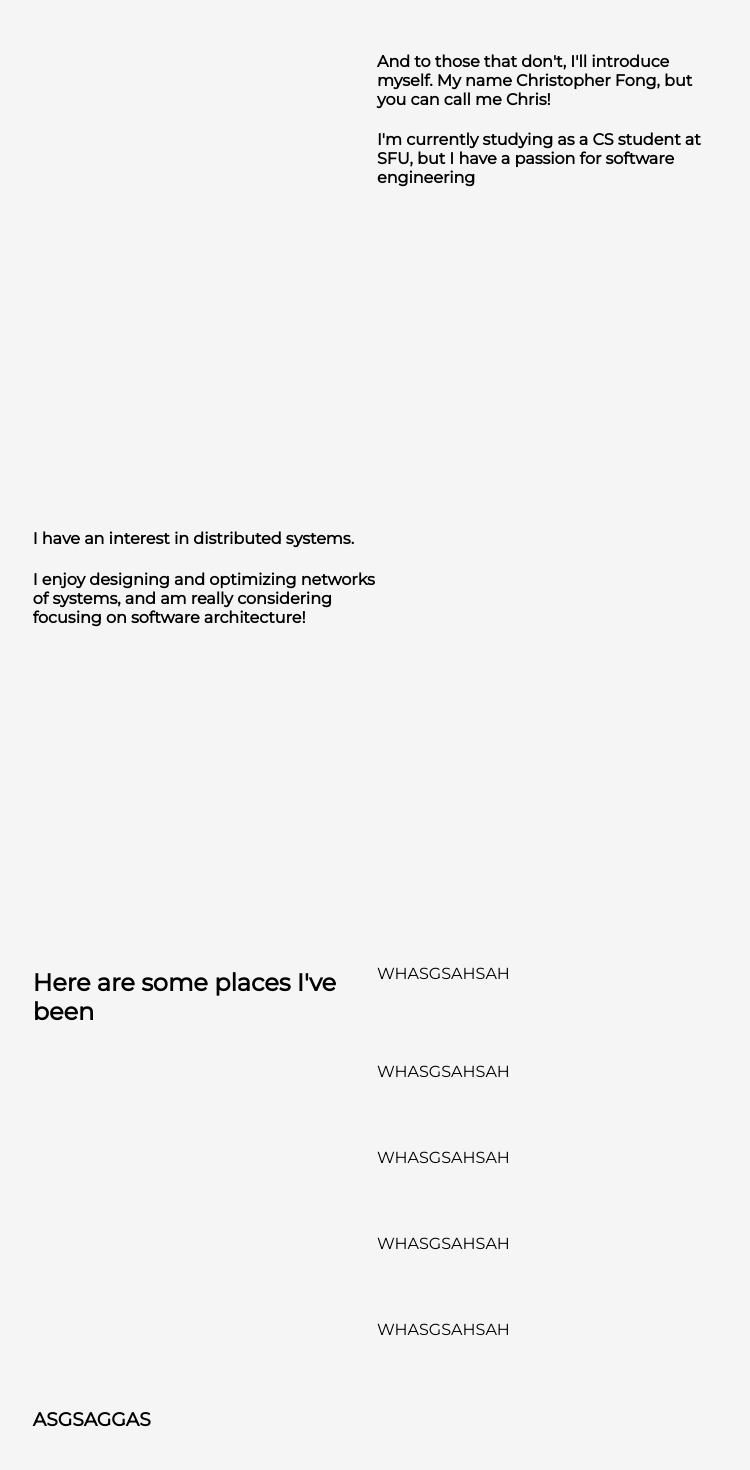
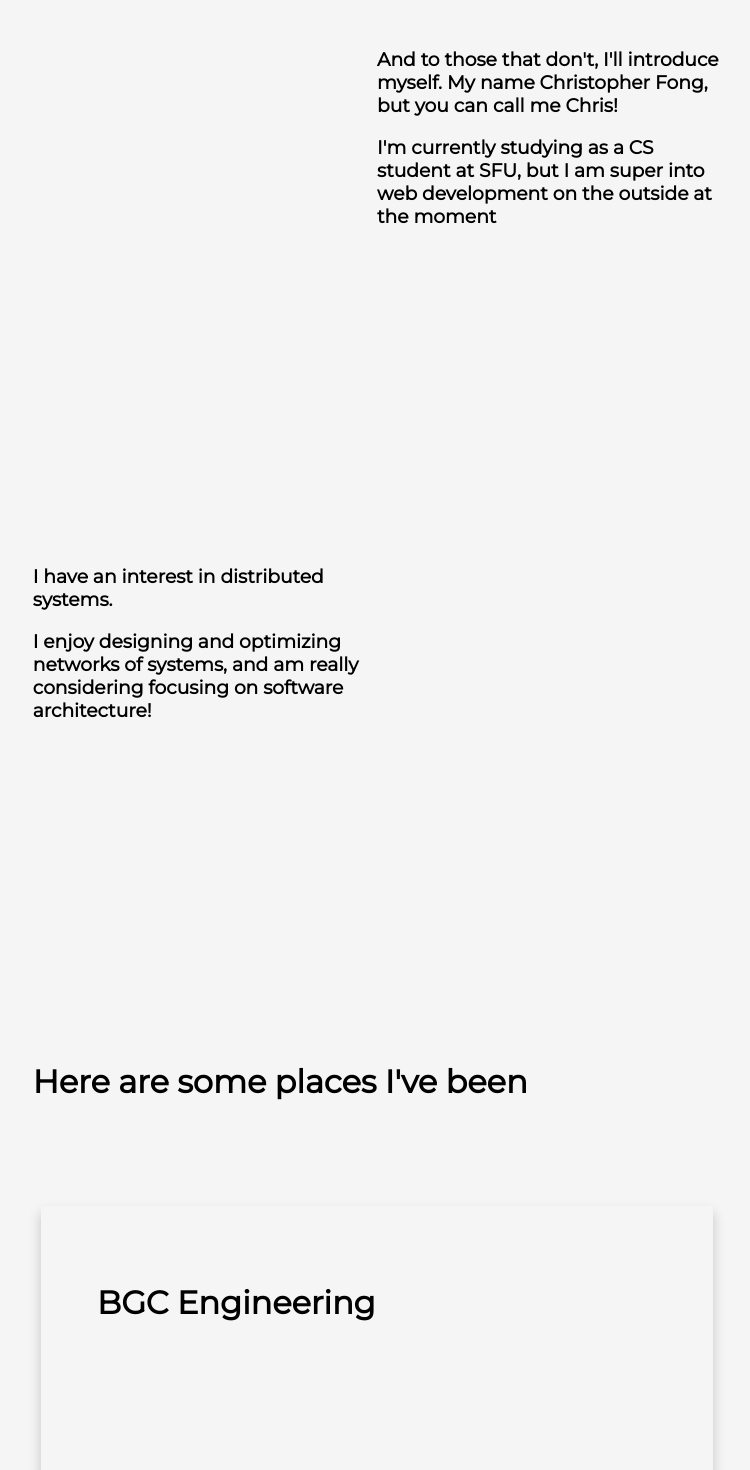
Before and after one commit to ChrisFong604/ChrisCodes, a React (Create React App) app: page / in a window 1280 px wide. Shown: the part 1280-2750 px from the top of the page, without its empty margins (263-1013 px from the left). Built offline with nearby package versions, Linux system fonts and the light colour scheme.

Commit message:
Experiences card updated

```diff
--- a/src/components/App.js
+++ b/src/components/App.js
@@ -1,6 +1,7 @@
 import React from "react";
 import Landing from "./sections/Landing/Landing";
 import Intro from "./sections/Intro/Intro";
+import Experiences from "./sections/Experiences/Experiences";
 
 import "../index.css";
 
--- /dev/null
+++ b/src/components/sections/Experiences/Experiences.js
@@ -0,0 +1,68 @@
+import React, { useEffect, useState } from "react";
+import { useSpring, a } from "react-spring";
+
+import styles from "./FlipCard.module.css";
+import ExperiencesJSON from "../../../resources/experiences.json";
+
+function ExperienceCard({ experience, id }) {
+	const [flipped, setFlip] = useState(false);
+
+	const { transform, opacity } = useSpring({
+		opacity: flipped ? 1 : 0,
+		transform: `perspective(600px) rotateX(${flipped ? 180 : 0}deg)`,
+		config: { mass: 5, tension: 350, friction: 80 },
+	});
+
+	return (
+		<>
+			<div
+				key={id}
+				data-aos="fade-left"
+				className={styles.flipcontainer}
+				onClick={() => setFlip((state) => !state)}
+			>
+				<a.div
+					className={`${styles.card} ${styles.description}`}
+					style={{ opacity: opacity.to((o) => 1 - o), transform }}
+				>
+					<h1>{experience.organization}</h1>
+				</a.div>
+				<a.div
+					className={`${styles.card} ${styles.description}`}
+					style={{
+						opacity,
+						transform,
+						rotateX: "180deg",
+					}}
+				>
+					<h4>{experience.description}</h4>
+				</a.div>
+			</div>
+		</>
+	);
+}
+function Experiences() {
+	const [experiences, setExperiences] = useState([]);
+
+	useEffect(() => {
+		setExperiences(ExperiencesJSON);
+	}, [experiences]);
+
+	return (
+		<>
+			<div
+				data-aos="fade-right"
+				data-aos-delay="500"
+				data-aos-easing="ease-in-out"
+				data-aos-duration="1250"
+			>
+				<h1>Here are some places I've been</h1>
+			</div>
+			{experiences.map((experience, index) => (
+				<ExperienceCard experience={experience} id={index} />
+			))}
+		</>
+	);
+}
+
+export default Experiences;
--- /dev/null
+++ b/src/components/sections/Experiences/FlipCard.module.css
@@ -0,0 +1,21 @@
+.flipcontainer {
+	grid-column: 2;
+	grid-column: auto;
+	box-sizing: border-box;
+	display: flex;
+	align-items: center;
+	justify-content: center;
+}
+
+.card {
+	position: absolute;
+	max-width: 800px;
+	max-height: 800px;
+	width: 560px;
+	height: 320px;
+	padding: 3.5rem;
+	cursor: pointer;
+	will-change: transform, opacity;
+	box-shadow: 0 7px 12px 0 rgba(0, 0, 0, 0.2);
+	box-shadow: 3px black;
+}
--- a/src/components/sections/Intro/Intro.js
+++ b/src/components/sections/Intro/Intro.js
@@ -1,7 +1,5 @@
-import React from "react";
-import FlipCard from "../../ui/flipcard/FlipCard";
+import Experiences from "../Experiences/Experiences";
 import styles from "./styles/Intro.module.css";
-
 function Intro() {
 	return (
 		<div className={styles.intro_container}>
@@ -12,7 +10,7 @@ function Intro() {
 				data-aos-easing="ease-in-out"
 				data-aos-duration="1250"
 			>
-				<h4 className="left_side">What's up to those that know me </h4>
+				<h3 className="left_side">What's up to those that know me </h3>
 				<h2 className="left_side">&#9995;</h2>
 			</div>
 
@@ -24,14 +22,14 @@ function Intro() {
 				data-aos-duration="1250"
 			>
 				<div className="right_side">
-					<h4>
+					<h3>
 						And to those that don't, I'll introduce myself. My name Christopher
 						Fong, but you can call me Chris!{" "}
-					</h4>
-					<h4>
-						I'm currently studying as a CS student at SFU, but I have a passion
-						for software engineering
-					</h4>
+					</h3>
+					<h3>
+						I'm currently studying as a CS student at SFU, but I am super into
+						web development on the outside at the moment
+					</h3>
 				</div>
 			</div>
 
@@ -43,29 +41,14 @@ function Intro() {
 				data-aos-duration="1250"
 			>
 				<div className="left_side">
-					<h4>I have an interest in distributed systems.</h4>
-					<h4>
+					<h3>I have an interest in distributed systems.</h3>
+					<h3>
 						I enjoy designing and optimizing networks of systems, and am really
 						considering focusing on software architecture!
-					</h4>
+					</h3>
 				</div>
 			</div>
-
-			<div
-				className="side_by_side"
-				data-aos="fade-right"
-				data-aos-delay="500"
-				data-aos-easing="ease-in-out"
-				data-aos-duration="1250"
-			>
-				<h2 className="left_side">Here are some places I've been</h2>
-				<FlipCard />
-				<FlipCard />
-				<FlipCard />
-				<FlipCard />
-				<FlipCard />
-				<h3>ASGSAGGAS</h3>
-			</div>
+			<Experiences />
 		</div>
 	);
 }
--- a/src/components/ui/flipcard/FlipCard.js
+++ /dev/null
@@ -1,36 +0,0 @@
-import React, { useState } from "react";
-import { useSpring, a } from "react-spring";
-
-// import styles from "./FlipCard.module.css";
-
-function FlipCard({ side }) {
-	const [flipped, setFlip] = useState(false);
-	const { transform, opacity } = useSpring({
-		opacity: flipped ? 1 : 0,
-		transform: `perspective(600px) rotateX(${flipped ? 180 : 0}deg)`,
-		config: { mass: 5, tension: 500, friction: 80 },
-	});
-
-	return (
-		<div
-			data-aos="fade-left"
-			className="right_side flipcard"
-			onClick={() => setFlip((state) => !state)}
-		>
-			<a.div style={{ opacity: opacity.to((o) => 1 - o), transform }}>
-				<p>WHASGSAHSAH</p>
-			</a.div>
-			<a.div
-				style={{
-					opacity,
-					transform,
-					rotateX: "180deg",
-				}}
-			>
-				<p>OOGABOOGA?</p>
-			</a.div>
-		</div>
-	);
-}
-
-export default FlipCard;
--- a/src/components/ui/flipcard/FlipCard.module.css
+++ /dev/null
@@ -1,5 +0,0 @@
-.flipcard {
-	height: 100%;
-	width: 100%;
-	box-shadow: 3px black;
-}
--- a/src/resources/experiences.json
+++ b/src/resources/experiences.json
@@ -1,16 +1,30 @@
 [
 	{
+		"id": 0,
+		"organization": "BGC Engineering",
+		"location": "Vancouver, BC",
+		"title": "Web Developer Co-op",
+		"description": "Work in a scrum/agile environment to deliver feature updates and bug fixes on a safety-critical enterprise software for geo-hazard detection"
+	},
+	{
+		"id": 1,
+		"organization": "SFU Surge",
+		"location": "Burnaby, BC",
+		"title": "Director of Logistics",
+		"description": "Co-leading a team at SFU Surge, an all-inclusive technology club. Working to put together SFU Surge's flagship hackathon: Stormhacks."
+	},
+	{
+		"id": 2,
 		"organization": "SFU Surge",
 		"location": "Burnaby, BC",
 		"title": "Logistics Coordinator",
-    "flavourtext": "Working as a logistics member of the club SFU Surge, which is an all-inclusive club that connects students to the tech industry",
-    "description": "Working in a small team to organize and execute large-scale events such as hackathons, career fairs, and other various events for students interested making connections with the industry"
+		"description": "Participated in organizing and executing large-scale events such as hackathons, career fairs, and other various events for students interested making connections with the industry"
 	},
 	{
+		"id": 3,
 		"organization": "FSS Canada",
 		"location": "Burnaby, BC",
 		"title": "Academic Tutor",
-    "flavourtext": "Taught international students of various backgrounds secondary level topics such as math, physics, and english",
 		"description": "Working in a small team to organize and execute large-scale events such as hackathons, career fairs, and other various events for students interested making connections with the industry"
 	}
 ]
```
Lines whose indentation alone changed are shown as unchanged.
